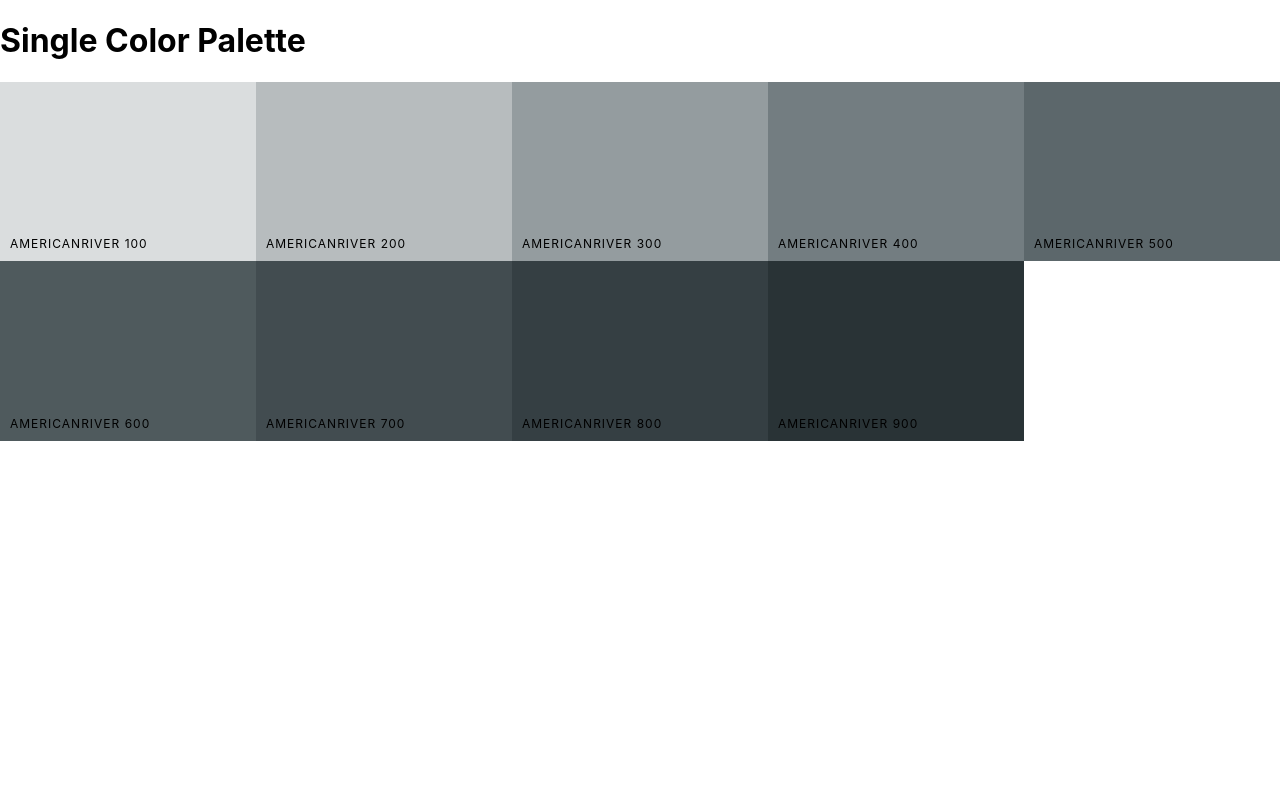
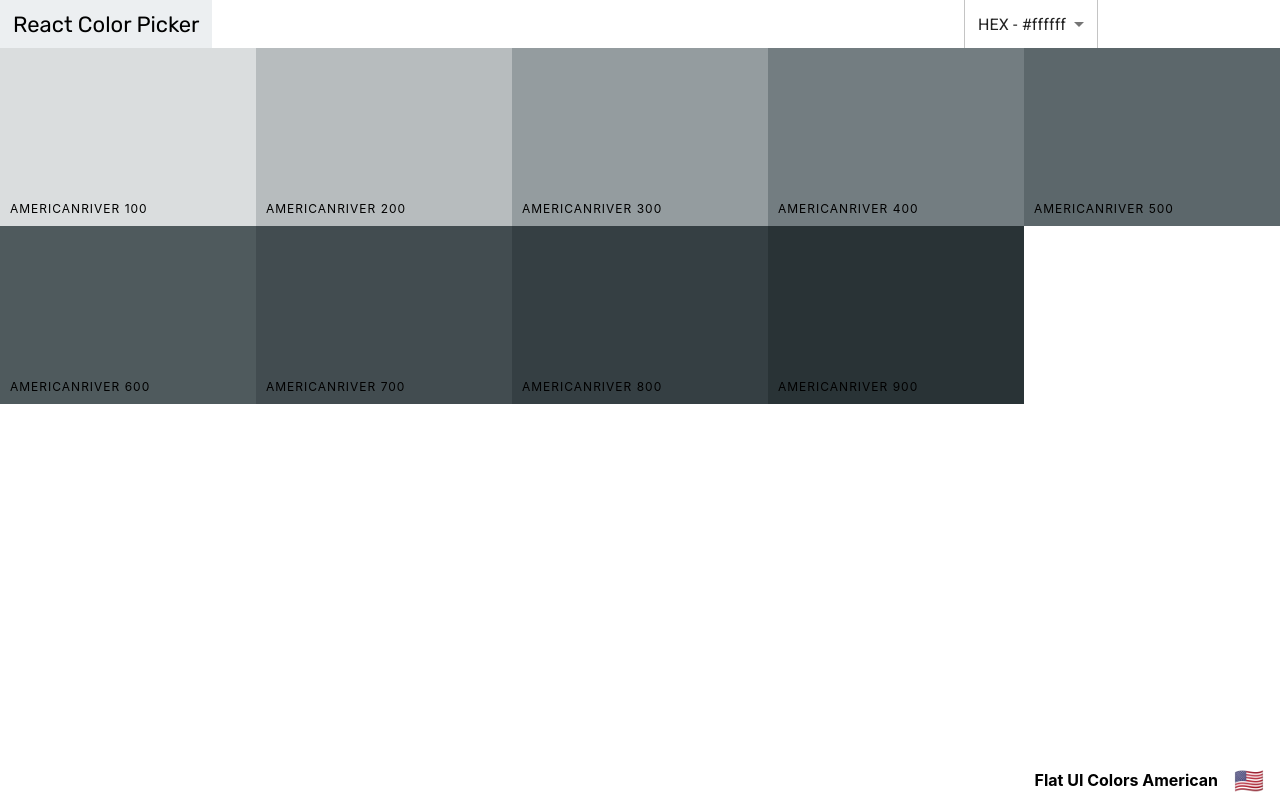
Before and after one commit to partyVic/colors-app, a React (Create React App) app: page /palette/flat-ui-colors-american/americanriver in a window 1280 px wide. Built offline with nearby package versions, Linux system fonts and the light colour scheme.

Commit message:
Add Navbar and Footer to SingleColorPalette

```diff
--- a/src/Navbar.js
+++ b/src/Navbar.js
@@ -6,7 +6,7 @@ import CloseIcon from '@mui/icons-material/Close';
 import 'rc-slider/assets/index.css';
 import "./Navbar.css"
 
-function Navbar({ level, changeLevel, changeFormat }) {
+function Navbar({ level, changeLevel, changeFormat, showingAllColors }) {
     const [format, setFormat] = useState("hex")
     const [open, setOpen] = useState(false)          //used to set the Snackbar showing on/off
 
@@ -27,7 +27,8 @@ function Navbar({ level, changeLevel, changeFormat }) {
             <div className="logo">
                 <Link to="/">React Color Picker</Link>
             </div>
-            <div className="slider-container">
+
+            {showingAllColors && <div className="slider-container">
                 <span>Level: {level}</span>
                 <div className="slider">
                     <Slider
@@ -54,6 +55,8 @@ function Navbar({ level, changeLevel, changeFormat }) {
                     />
                 </div>
             </div>
+            }
+
             <div className="select-container" style={{ width: "300px" }}>
                 <Select
                     onChange={handleFormatChange}
--- a/src/Palette.js
+++ b/src/Palette.js
@@ -4,6 +4,7 @@ import { generatePalette } from './colorHelpers'
 import seedColors from "./seedColors";
 import ColorBox from "./ColorBox"
 import Navbar from "./Navbar";
+import PaletteFooter from "./PaletteFooter"
 import "./Palette.css"
 
 function Palette(props) {
@@ -44,14 +45,12 @@ function Palette(props) {
                 level={level}
                 changeLevel={changeLevel}
                 changeFormat={changeFormat}
+                showingAllColors                //same as showingAllColors = {true}
             />
             <div className="Palette-colors">
                 {colorBoxes}
             </div>
-            <footer className="Palette-footer">
-                {paletteName}
-                <span className="emoji">{emoji}</span>
-            </footer>
+            <PaletteFooter paletteName={palette.paletteName} emoji={palette.emoji} />
         </div>
     )
 }
--- /dev/null
+++ b/src/PaletteFooter.js
@@ -0,0 +1,12 @@
+import React from 'react';
+
+function PaletteFooter({paletteName, emoji}) {
+    return (
+        <footer className="Palette-footer">
+            {paletteName}
+            <span className="emoji">{emoji}</span>
+        </footer>
+    )
+}
+
+export default PaletteFooter;
--- a/src/SingleColorPalette.js
+++ b/src/SingleColorPalette.js
@@ -1,10 +1,15 @@
 import React from 'react';
+import { useState } from 'react';
 import { useParams } from 'react-router';
 import { generatePalette } from './colorHelpers';
+import Navbar from './Navbar';
 import seedColors from './seedColors';
+import PaletteFooter from "./PaletteFooter"
 import ColorBox from './ColorBox';
 
 function SingleColorPalette() {
+    const [format, setFormat] = useState("hex")
+
     const params = useParams()
 
     // helper function to find the palette from seed function (seedColors)
@@ -33,15 +38,23 @@ function SingleColorPalette() {
         <ColorBox
             key={color.name}
             name={color.name}
-            background={color.hex}
+            background={color[format]}
             showLink={false}        //hide the MORE button and Link
         />
     ))
 
+    const changeFormat = (val) => {
+        setFormat(val)
+    }
+
     return (
         <div className="Palette">
-            <h1>Single Color Palette</h1>
+            <Navbar
+                changeFormat={changeFormat}
+                showingAllColors={false}        //used for on/off changeLevel Slider
+            />
             <div className="Palette-colors">{colorBoxes}</div>
+            <PaletteFooter paletteName={palette.paletteName} emoji={palette.emoji}/>
         </div>
     )
 }
```
